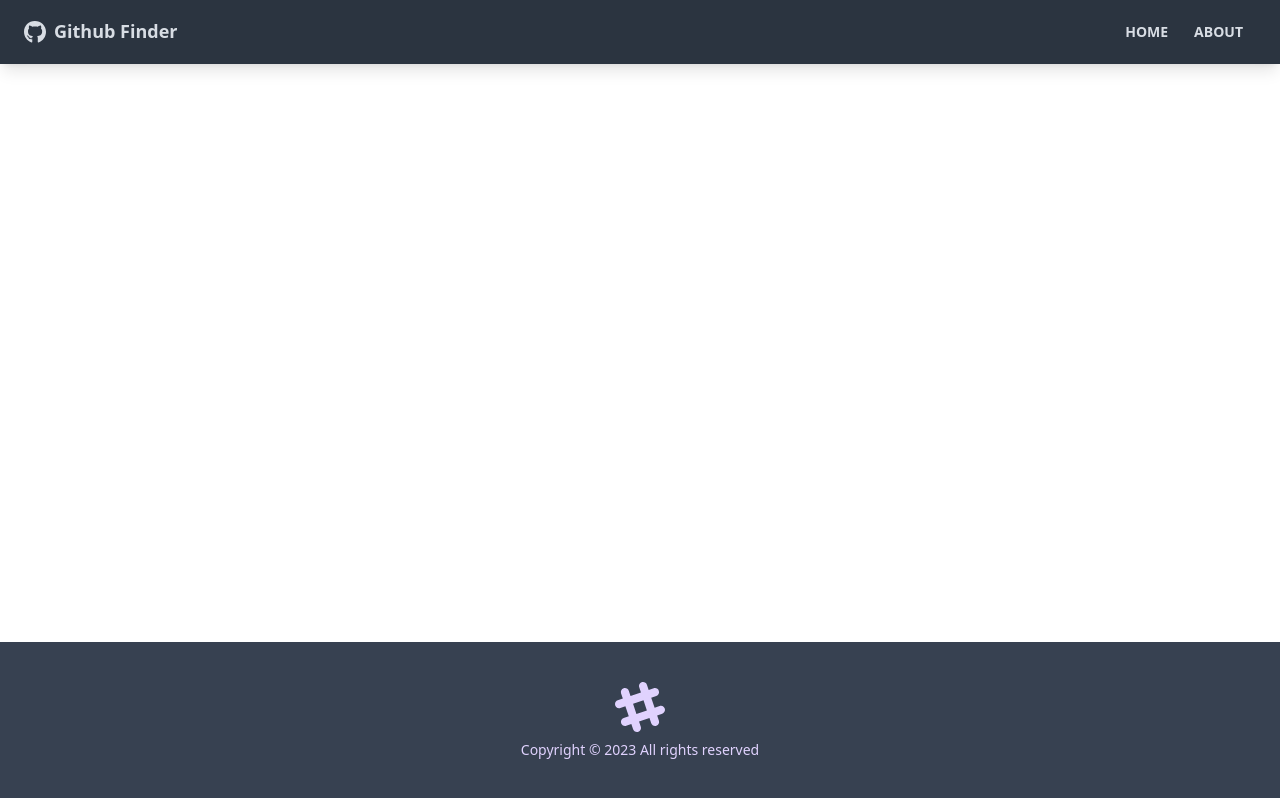
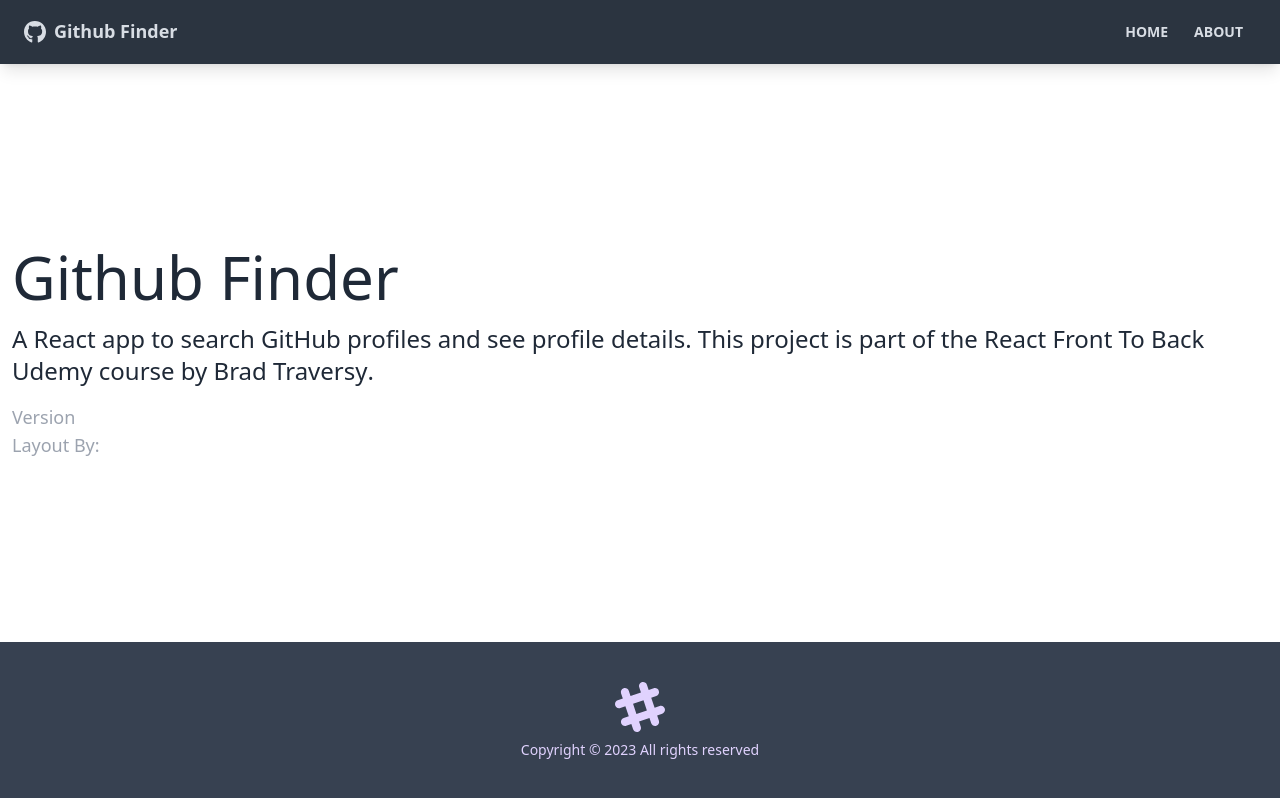
Before and after one commit to alexezm1/github-finder-2023, a React (Create React App) app: page /about in a window 1280 px wide. Built offline with nearby package versions, Linux system fonts and the light colour scheme.

Commit message:
added page routes

```diff
--- a/src/App.js
+++ b/src/App.js
@@ -1,22 +1,23 @@
 import { BrowserRouter as Router, Route, Routes } from "react-router-dom";
 import Navbar from "./components/layout/Navbar";
 import Footer from "./components/layout/Footer";
+import About from "./pages/About";
+import NotFound from "./pages/NotFound";
+import Home from "./pages/Home";
 
 function App() {
   return (
     <Router>
       <div className="flex flex-col justify-between h-screen">
         <Navbar />
-        <Routes>
-          <Route
-            exact
-            path="/"
-            element={
-              <main className="container mx-auto px-3 pb-12">Content</main>
-            }
-          ></Route>
-          {/* <Route path="/about" element={<AboutPage/>}></Route> */}
-        </Routes>
+        <main className="container mx-auto px-3 pb-12">
+          <Routes>
+            <Route exact path="/" element={<Home />}></Route>
+            <Route path="/about" element={<About />}></Route>
+            <Route path="/notfound" element={<NotFound />}></Route>
+            <Route path="/*" element={<NotFound />}></Route>
+          </Routes>
+        </main>
         <Footer />
       </div>
     </Router>
--- /dev/null
+++ b/src/pages/About.jsx
@@ -0,0 +1,33 @@
+import React from "react";
+
+function About() {
+  return (
+    <>
+      <h1 className="text-6xl mb-4">Github Finder</h1>
+      <p className="mb-4 text-2xl font-light">
+        A React app to search GitHub profiles and see profile details. This
+        project is part of the
+        <a href="https://www.udemy.com/course/modern-react-front-to-back/">
+          {" "}
+          React Front To Back
+        </a>{" "}
+        Udemy course by
+        <strong>
+          <a href="https://traversymedia.com"> Brad Traversy</a>
+        </strong>
+        .
+      </p>
+      <p className="text-lg text-gray-400">
+        Version <span className="text-white">1.0.0</span>
+      </p>
+      <p className="text-lg text-gray-400">
+        Layout By:{" "}
+        <a className="text-white" href="https://twitter.com/hassibmoddasser">
+          Hassib Moddasser
+        </a>
+      </p>
+    </>
+  );
+}
+
+export default About;
--- /dev/null
+++ b/src/pages/Home.jsx
@@ -0,0 +1,11 @@
+import React from "react";
+
+function Home() {
+  return (
+    <div>
+      <h1 className="text-6xl">Welcome</h1>
+    </div>
+  );
+}
+
+export default Home;
--- /dev/null
+++ b/src/pages/NotFound.jsx
@@ -0,0 +1,22 @@
+import React from "react";
+import { Link } from "react-router-dom";
+import { FaHome } from "react-icons/fa";
+
+function NotFound() {
+  return (
+    <div className="hero">
+      <div className="text-center hero-content">
+        <div className="max-w-lg">
+          <h1 className="text-8xl font-bold mb-8">Oops!</h1>
+          <p className="text-5xl mb-8">404 - Page Not Found!</p>
+          <Link className="btn btn-primary btn-lg" to="/">
+            <FaHome className="mr-2" />
+            Back To Home
+          </Link>
+        </div>
+      </div>
+    </div>
+  );
+}
+
+export default NotFound;
```
